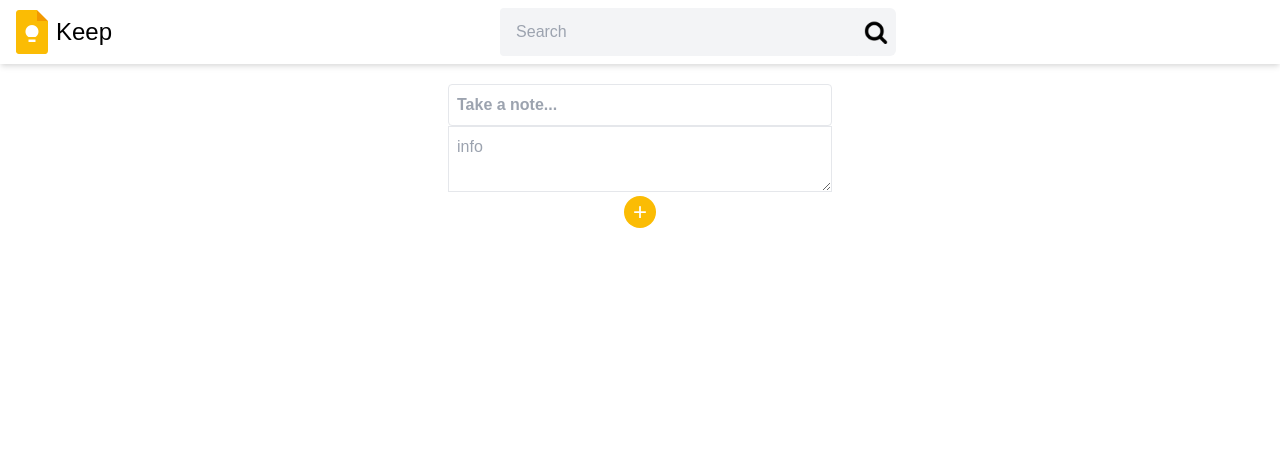
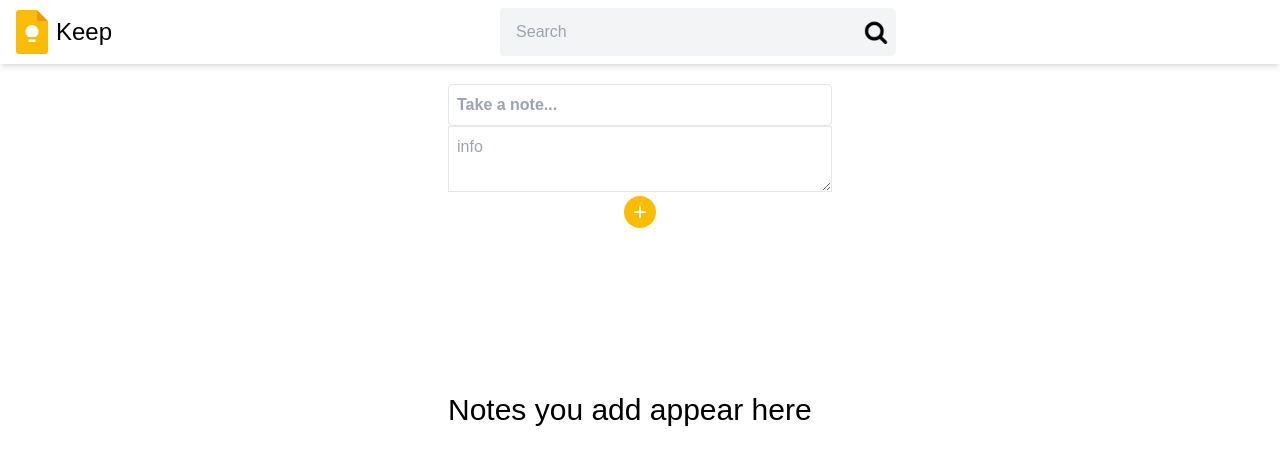
Before and after one commit to pradhanharshil/keep-clone, a React (Create React App) app: page / in a window 1280 px wide. Shown: the top 464 px of the page. Built offline with nearby package versions, Linux system fonts and the light colour scheme.

Commit message:
Change position of pinned and unpinned notes

```diff
--- a/src/App.js
+++ b/src/App.js
@@ -15,9 +15,7 @@ function App() {
       <Navbar />
       <Form onSubmit={submitHandler} />
       <NotesList
-        notes={listOfTasks.getPinnedTasks} />
-      <NotesList
-        notes={listOfTasks.getUnpinnedTasks} />
+        notes={listOfTasks} />
     </>
   );
 }
--- a/src/components/Notes/NotesList.jsx
+++ b/src/components/Notes/NotesList.jsx
@@ -2,13 +2,18 @@ import { observer } from "mobx-react-lite";
 import Note from "../Notes/Note";
 
 function NotesList({ notes }) {
-    if (notes.length === 0) {
-        return null;
+    if (notes.getTotalCount === 0) {
+        return (
+            <div className="block w-96 m-auto mt-40">
+                <p className="text-3xl">Notes you add appear here</p>
+            </div>
+        );
     }
     return (
         <>
             <div className="grid grid-cols-5 gap-4 m-14">
-                {notes.map(note => <Note key={note.id} note={note} />)}
+                {notes.getPinnedTasks.map(note => <Note key={note.id} note={note} />)}
+                {notes.getUnpinnedTasks.map(note => <Note key={note.id} note={note} />)}
             </div>
         </>
     );
```
